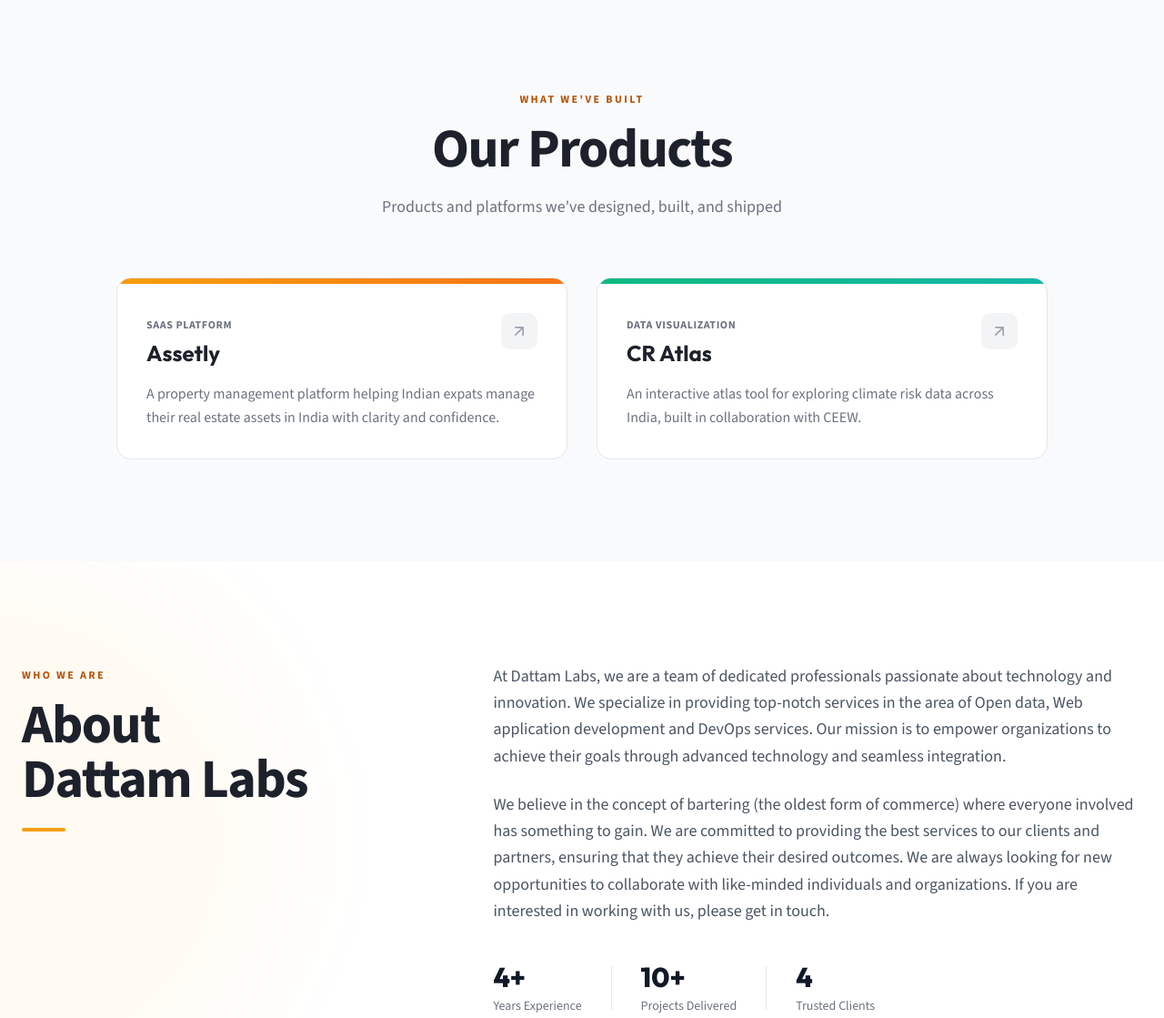
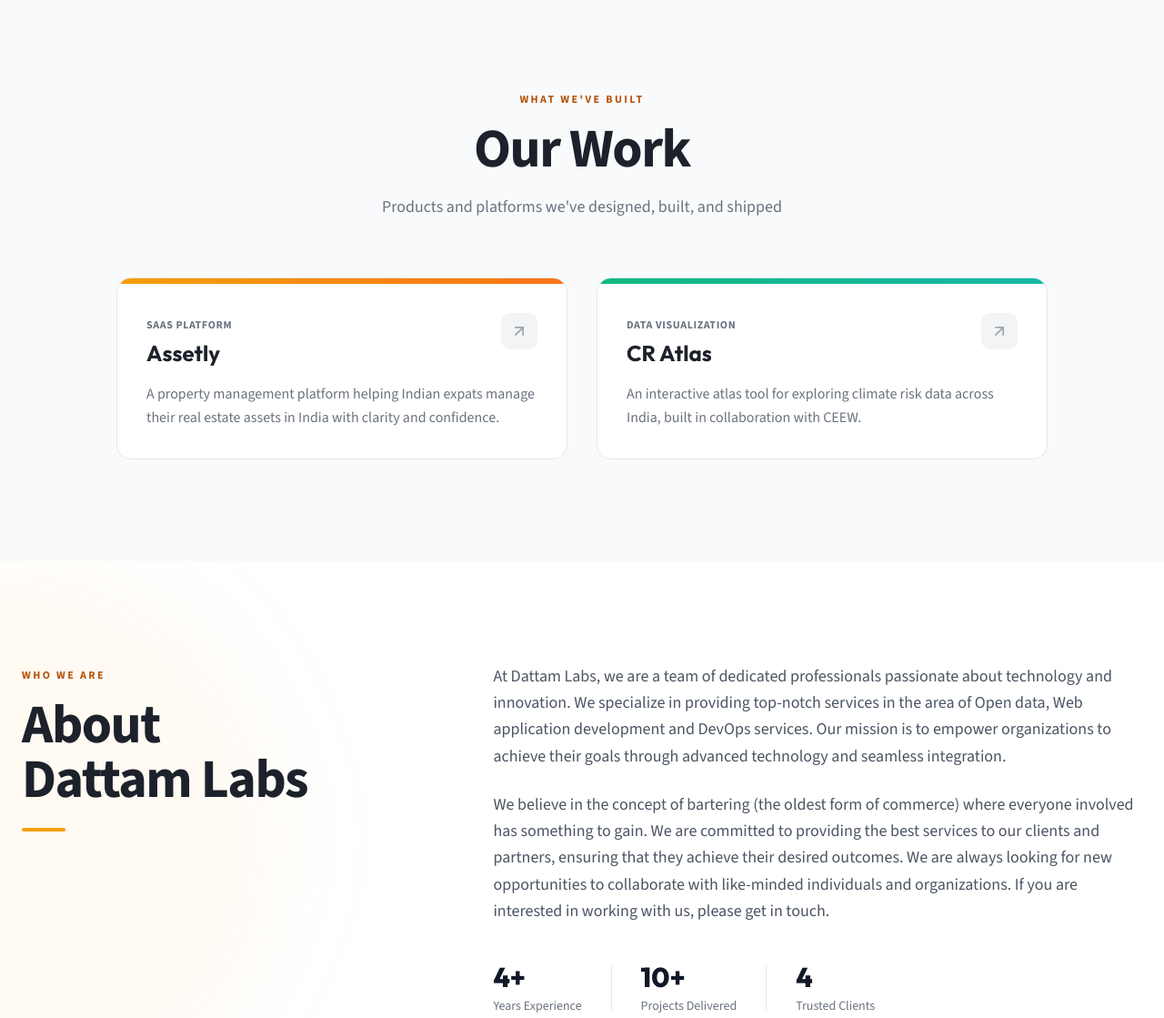
Before and after one commit to dattam-in/dattam.in, an Astro site in the folder apps/dattam-v1/: page / in a window 1280 px wide. Shown: the part 1680-2799 px from the top of the page at 91% size. Built offline with nearby package versions, Linux system fonts and the light colour scheme; Astro itself is replaced by a stand-in of ours; no server answers.

Commit message:
Rename Products section to Our Work

```diff
--- a/apps/dattam-v1/src/components/Footer.astro
+++ b/apps/dattam-v1/src/components/Footer.astro
@@ -32,7 +32,7 @@
         <h3 class="text-xs font-bold tracking-[0.15em] uppercase text-white/50 mb-5">Quick Links</h3>
         <ul class="space-y-3">
           <li><a href="#services" class="text-white/50 hover:text-amber-400 transition-colors text-sm">Services</a></li>
-          <li><a href="#products" class="text-white/50 hover:text-amber-400 transition-colors text-sm">Products</a></li>
+          <li><a href="#products" class="text-white/50 hover:text-amber-400 transition-colors text-sm">Our Work</a></li>
           <li><a href="#about" class="text-white/50 hover:text-amber-400 transition-colors text-sm">About</a></li>
           <li><a href="#contact" class="text-white/50 hover:text-amber-400 transition-colors text-sm">Contact</a></li>
         </ul>
--- a/apps/dattam-v1/src/components/ProductsSection.astro
+++ b/apps/dattam-v1/src/components/ProductsSection.astro
@@ -21,7 +21,7 @@
   <div class="max-w-7xl mx-auto">
     <div class="text-center mb-16">
       <span class="section-label mb-4 inline-block">What We've Built</span>
-      <h2 class="section-heading mb-5">Our Products</h2>
+      <h2 class="section-heading mb-5">Our Work</h2>
       <p class="text-lg text-gray-500 max-w-xl mx-auto">Products and platforms we've designed, built, and shipped</p>
     </div>
 
```
